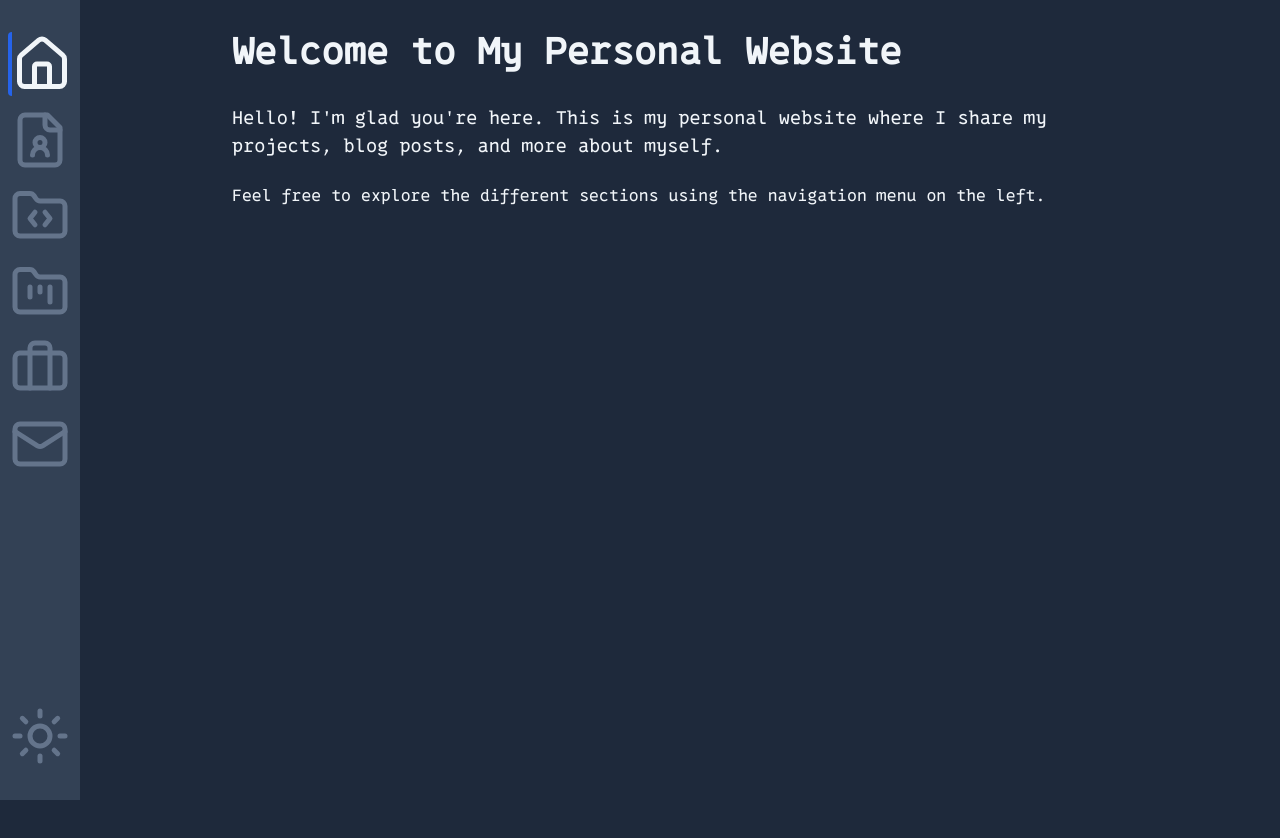
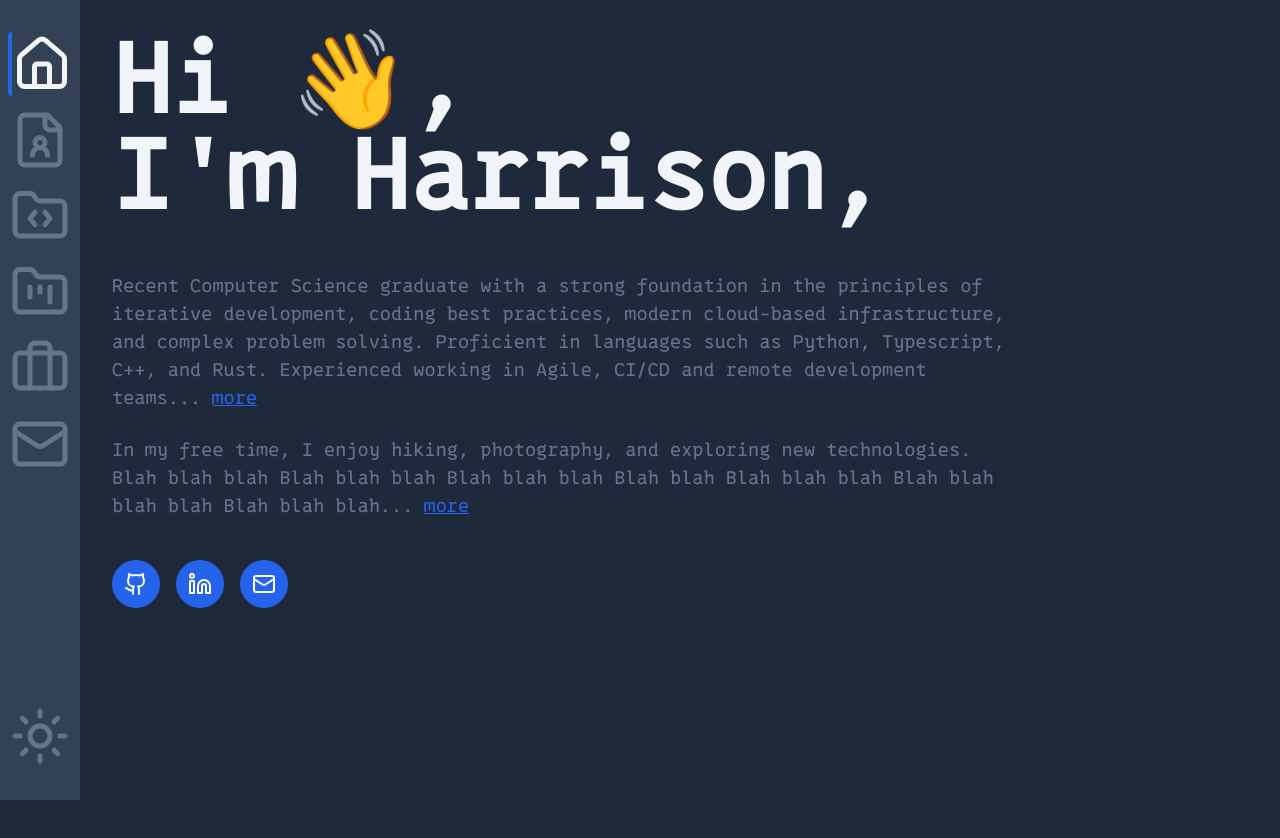
Before and after one commit to Harrison-Blair/personal-website, a Next.js app: page / in a window 1280 px wide. Shown: the top 838 px of the page. Before the commit the page ends 800 px from the top, so only its background shows below. Built offline with nearby package versions, Linux system fonts and the light colour scheme.

Commit message:
add Circular CTA buttons and  general layout

```diff
--- /dev/null
+++ b/src/app/components/ui/Button/CircularButton.tsx
@@ -0,0 +1,37 @@
+// src/app/components/ui/CircularButton.tsx
+import Link from 'next/link';
+import { LucideIcon } from 'lucide-react';
+
+interface CircularButtonProps {
+  href: string;
+  icon: LucideIcon;
+  bgColor: string;
+  hoverColor: string;
+  isExternal?: boolean;
+  size?: string;
+}
+
+export default function CircularButton({
+  href,
+  icon: Icon,
+  bgColor,
+  hoverColor,
+  isExternal = false,
+  size = 'w-12 h-12',
+}: CircularButtonProps) {
+  const buttonClasses = `${size} ${bgColor} ${hoverColor} rounded-full flex items-center justify-center text-white transition-colors duration-200`;
+
+  if (isExternal) {
+    return (
+      <a href={href} target="_blank" rel="noopener noreferrer" className={buttonClasses}>
+        <Icon size={24} />
+      </a>
+    );
+  }
+
+  return (
+    <Link href={href} className={buttonClasses}>
+      <Icon size={24} />
+    </Link>
+  );
+}
--- a/src/app/page.tsx
+++ b/src/app/page.tsx
@@ -1,16 +1,52 @@
-
+import Link from 'next/link';
+import CircularButton from './components/ui/Button/CircularButton';
+import { Github, Linkedin, Mail, ChevronsDown } from 'lucide-react';
 
 export default function Home() {
   return (
-    <div className="max-w-4xl mx-auto">
-      <h1 className="text-4xl font-bold mb-8">Welcome to My Personal Website</h1>
-      <div className="space-y-6">
-        <p className="text-lg">
-          Hello! I'm glad you're here. This is my personal website where I share my projects, blog posts, and more about myself.
+    <div className="min-h-screen">
+      <div className="row-span-2 flex flex-col justify-center items-start max-w-4xl">
+      <h1 className="text-8xl font-bold mb-12">
+        Hi 👋,<br />
+        I'm Harrison,
+      </h1>
+        <p className="text-lg mb-6 text-[var(--secondary)]">
+          Recent Computer Science graduate with a strong foundation in the principles of iterative development, coding
+          best practices, modern cloud-based infrastructure, and complex problem solving. Proficient in languages such as
+          Python, Typescript, C++, and Rust. Experienced working in Agile, CI/CD and remote development teams...{" "}
+            <Link href="/work" className="text-blue-600 hover:text-blue-800 underline">
+              more
+            </Link>
         </p>
-        <p>
-          Feel free to explore the different sections using the navigation menu on the left.
+        <p className="text-lg mb-6 text-[var(--secondary)]">
+          In my free time, I enjoy hiking, photography, and exploring new technologies. Blah blah blah Blah blah blah
+          Blah blah blah Blah blah Blah blah blah Blah blah blah blah Blah blah blah...{" "}
+            <Link href="/about" className="text-blue-600 hover:text-blue-800 underline">
+              more
+            </Link>
         </p>
+        <div className="flex space-x-4 mt-4">
+          <CircularButton
+            href="https://github.com/Harrison-Blair"
+            icon={Github}
+            bgColor="bg-[var(--primary)]"
+            hoverColor="hover:bg-[var(--primary)]/90"
+            isExternal={true}
+          />
+          <CircularButton
+            href="https://linkedin.com/in/Harrison-Blair"
+            icon={Linkedin}
+            bgColor="bg-[var(--primary)]"
+            hoverColor="hover:bg-[var(--accent)]"
+            isExternal={true}
+          />
+          <CircularButton
+            href="/contact"
+            icon={Mail}
+            bgColor="bg-[var(--primary)]"
+            hoverColor="hover:bg-[var(--accent)]"
+          />
+        </div>
       </div>
     </div>
   );
```
